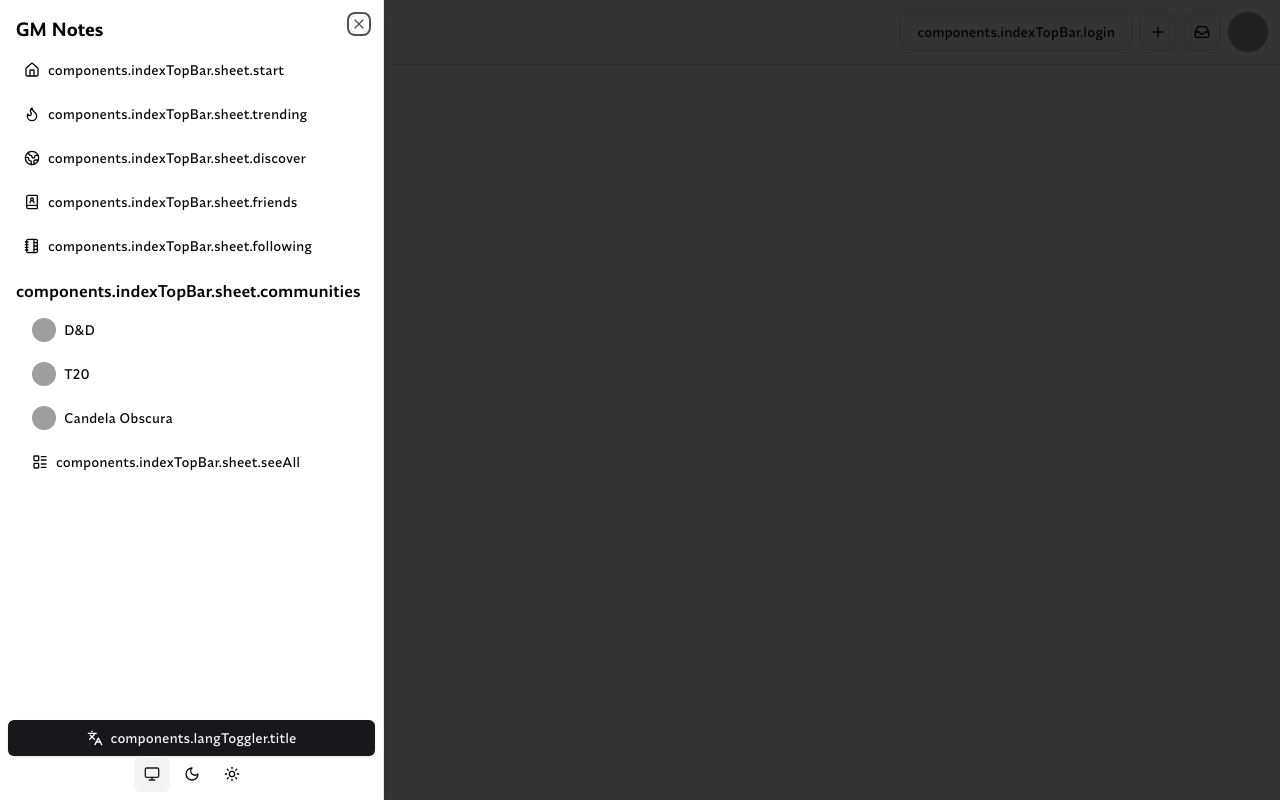
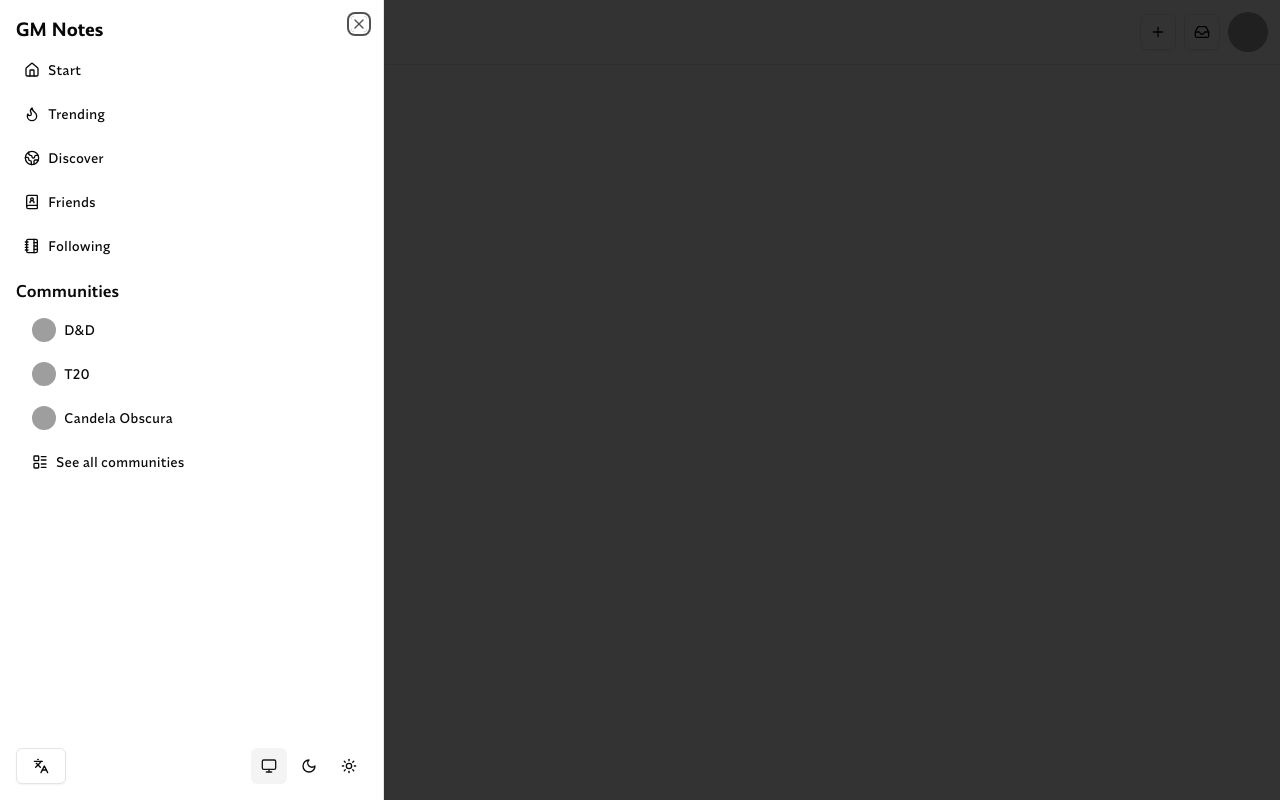
Before and after one commit to WillianIgorDeveloper/gmnotes, a React (Vite) app: page / in a window 1280 px wide. Both pictures are taken after a click on the button 30 px from the left and 32 px from the top of the page. Built offline with nearby package versions, Linux system fonts and the light colour scheme; grey boxes are pictures that could not be loaded.

Commit message:
add translation

```diff
--- a/src/main.tsx
+++ b/src/main.tsx
@@ -3,6 +3,7 @@ import { StrictMode } from "react"
 import { createRoot } from "react-dom/client"
 import { BrowserRouter, Route, Routes } from "react-router-dom"
 import "./index.css"
+import "@/utils/lang"
 // Contexts
 import { GlobalProvider } from "@contexts/_global"
 // Layouts
--- a/src/presenters/components/index-top-bar/index.tsx
+++ b/src/presenters/components/index-top-bar/index.tsx
@@ -1,9 +1,9 @@
 import { Button } from "@components/button"
+// import { Translator } from "@utils"
 import { PlusIcon } from "lucide-react"
 import { Inbox } from "./inbox"
 import { Profile } from "./profile"
 import { IndexSheet } from "./sheet"
-import Translator from "@/utils/lang/translator"
 
 export function IndexTopBar() {
   return (
@@ -14,9 +14,9 @@ export function IndexTopBar() {
           <h1 className="font-display font-black text-xl">GM Notes</h1>
         </div>
         <div className="flex items-center gap-2">
-          <Button variant="outline">
+          {/* <Button variant="outline">
             <Translator path="components.indexTopBar.login" />
-          </Button>
+          </Button> */}
           <Button variant="outline" size="icon">
             <PlusIcon />
           </Button>
--- a/src/presenters/components/index-top-bar/profile.tsx
+++ b/src/presenters/components/index-top-bar/profile.tsx
@@ -1,8 +1,8 @@
-import Translator from "@/utils/lang/translator"
 import { Avatar, AvatarFallback, AvatarImage } from "@components/avatar"
 import { DropdownMenuTrigger } from "@components/dropdown-menu"
 import { DropdownMenuLabel, DropdownMenuSeparator } from "@components/dropdown-menu"
 import { DropdownMenu, DropdownMenuContent, DropdownMenuItem } from "@components/dropdown-menu"
+import { Translator } from "@utils"
 import { LogOutIcon, NotebookTextIcon, SquareUserIcon } from "lucide-react"
 
 export function Profile() {
--- a/src/presenters/components/index-top-bar/sheet.tsx
+++ b/src/presenters/components/index-top-bar/sheet.tsx
@@ -1,12 +1,12 @@
-import Translator from "@/utils/lang/translator"
 import { Avatar, AvatarFallback, AvatarImage } from "@components/avatar"
 import { Button } from "@components/button"
+import { LangToggler } from "@components/lang-toggler"
 import { Sheet, SheetContent, SheetDescription } from "@components/sheet"
 import { SheetHeader, SheetTitle, SheetTrigger } from "@components/sheet"
 import { ThemeToggler } from "@components/theme-toggler"
+import { Translator } from "@utils"
 import { BookUserIcon, EarthIcon, FlameIcon, LayoutListIcon } from "lucide-react"
 import { HouseIcon, MenuIcon, NotebookTabsIcon } from "lucide-react"
-import { LangToggler } from "@components/lang-toggler"
 
 export function IndexSheet() {
   return (
@@ -96,8 +96,10 @@ export function IndexSheet() {
             </ul>
           </div>
 
-          <LangToggler />
-          <ThemeToggler />
+          <div className="flex items-center justify-between p-2">
+            <LangToggler />
+            <ThemeToggler />
+          </div>
         </div>
       </SheetContent>
     </Sheet>
--- a/src/presenters/components/lang-toggler/index.tsx
+++ b/src/presenters/components/lang-toggler/index.tsx
@@ -1,9 +1,9 @@
-import Translator from "@/utils/lang/translator"
+import { Button } from "@components/button"
 import { DropdownMenuContent, DropdownMenuGroup } from "@components/dropdown-menu"
-import { DropdownMenuItem, DropdownMenuTrigger, DropdownMenu } from "@components/dropdown-menu"
+import { DropdownMenu, DropdownMenuItem, DropdownMenuTrigger } from "@components/dropdown-menu"
+import { Translator } from "@utils"
 import { LanguagesIcon } from "lucide-react"
 import { useTranslation } from "react-i18next"
-import { Button } from "@components/button"
 
 export function LangToggler() {
   const { i18n } = useTranslation()
@@ -15,9 +15,8 @@ export function LangToggler() {
   return (
     <DropdownMenu>
       <DropdownMenuTrigger asChild>
-        <Button>
+        <Button variant="outline">
           <LanguagesIcon size={16} />
-          <Translator path="components.langToggler.title" />
         </Button>
       </DropdownMenuTrigger>
       <DropdownMenuContent
--- a/src/utils/index.ts
+++ b/src/utils/index.ts
@@ -1,2 +1,3 @@
 export * from "./cn"
 export * from "./constants"
+export * from "./lang/translator"
--- a/src/utils/lang/locales/pt-br.ts
+++ b/src/utils/lang/locales/pt-br.ts
@@ -17,7 +17,7 @@ export default {
           friends: "Amigos",
           following: "Seguindo",
           communities: "Comunidades",
-          seeAll: "Ver todas as comunidades",
+          seeAll: "Ver todas comunidades",
         },
       },
       langToggler: {
--- a/src/utils/lang/translator.ts
+++ b/src/utils/lang/translator.ts
@@ -1,8 +1,6 @@
 import { useTranslation } from "react-i18next"
 
-const Translator = ({ path }: { path: string }) => {
+export function Translator({ path }: { path: string }) {
   const { t } = useTranslation()
   return t(path)
 }
-
-export default Translator
```
